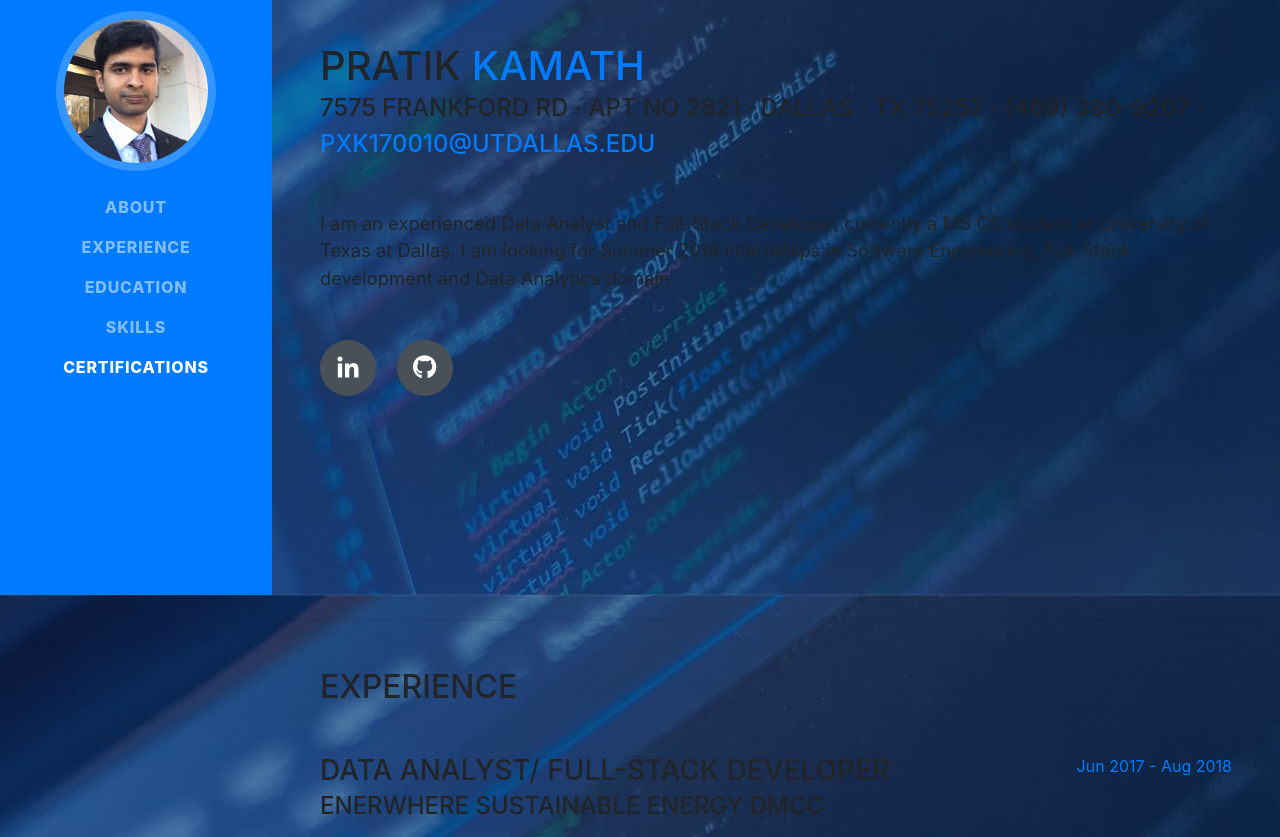
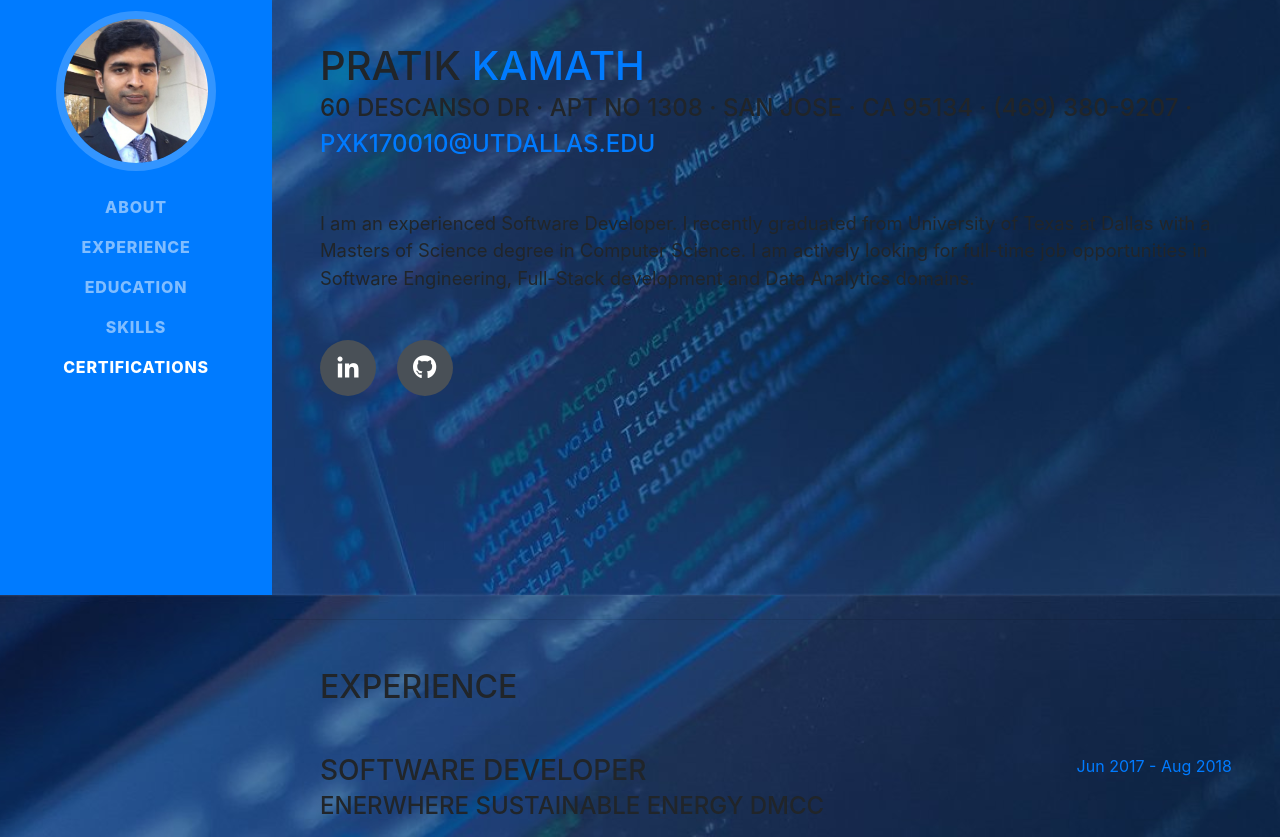
Before and after one commit to psk285/psk285.github.io, a website with bundled scripts: page index.html in a window 1280 px wide. Shown: the part 205-1042 px from the top of the page. Built offline with nearby package versions, Linux system fonts and the light colour scheme; files whose address does not match are found by name; a web font is replaced by a local one.

Commit message:
Modified a bit

```diff
--- a/index.html
+++ b/index.html
@@ -65,10 +65,10 @@
           <h1 class="mb-0">Pratik
             <span class="text-primary">Kamath</span>
           </h1>
-          <div class="subheading mb-5">7575 Frankford Rd · Apt No 2821 · Dallas · TX 75252 · (469) 380-9207 ·
+          <div class="subheading mb-5">60 Descanso Dr · Apt No 1308 · San Jose · CA 95134 · (469) 380-9207 ·
             <a href="mailto:name@email.com">pxk170010@utdallas.edu</a>
           </div>
-          <p class="lead mb-5">I am an experienced Data Analyst and Full-Stack Developer, currently a MS CS student at University of Texas at Dallas. I am looking for Summer 2019 internships in Software Engineering, Full-Stack development and Data Analytics domain. </p>
+          <p class="lead mb-5">I am an experienced Software Developer. I recently graduated from University of Texas at Dallas with a Masters of Science degree in Computer Science. I am actively looking for full-time job opportunities in Software Engineering, Full-Stack development and Data Analytics domains. </p>
           <div class="social-icons">
             <a href="https://www.linkedin.com/in/pratik-kamath-363ba5105">
               <i class="fab fa-linkedin-in"></i>
@@ -88,7 +88,7 @@
 
           <div class="resume-item d-flex flex-column flex-md-row mb-5">
             <div class="resume-content mr-auto">
-              <h3 class="mb-0">Data Analyst/ Full-Stack Developer</h3>
+              <h3 class="mb-0">Software Developer</h3>
               <div class="subheading mb-3">Enerwhere Sustainable Energy DMCC</div>
               <p><ul>Developed Full-stack applications using Django web framework and deployed it on Docker on DigitalOcean server, for remote monitoring of field devices by creating RESTful APIs for easy retrieval of data and stored the data into cloud databases such as MongoLab and MongoDB Atlas, and plugged the data from MongoDB to Tableau for information visualization.</ul>
                 <ul>
@@ -136,7 +136,7 @@ Used Modbus over TCP protocol to create a controller and manage multiple slaves
               <h3 class="mb-0">University of Texas at Dallas</h3>
               <div class="subheading mb-3">Masters of Science</div>
               <div>Computer Science - Data Science Track</div>
-              <p>GPA: 3.7/4</p>
+              <p>GPA: 3.82/4</p>
             </div>
             <div class="resume-date text-md-right">
               <span class="text-primary">Aug 2018 - Dec 2019</span>
```
